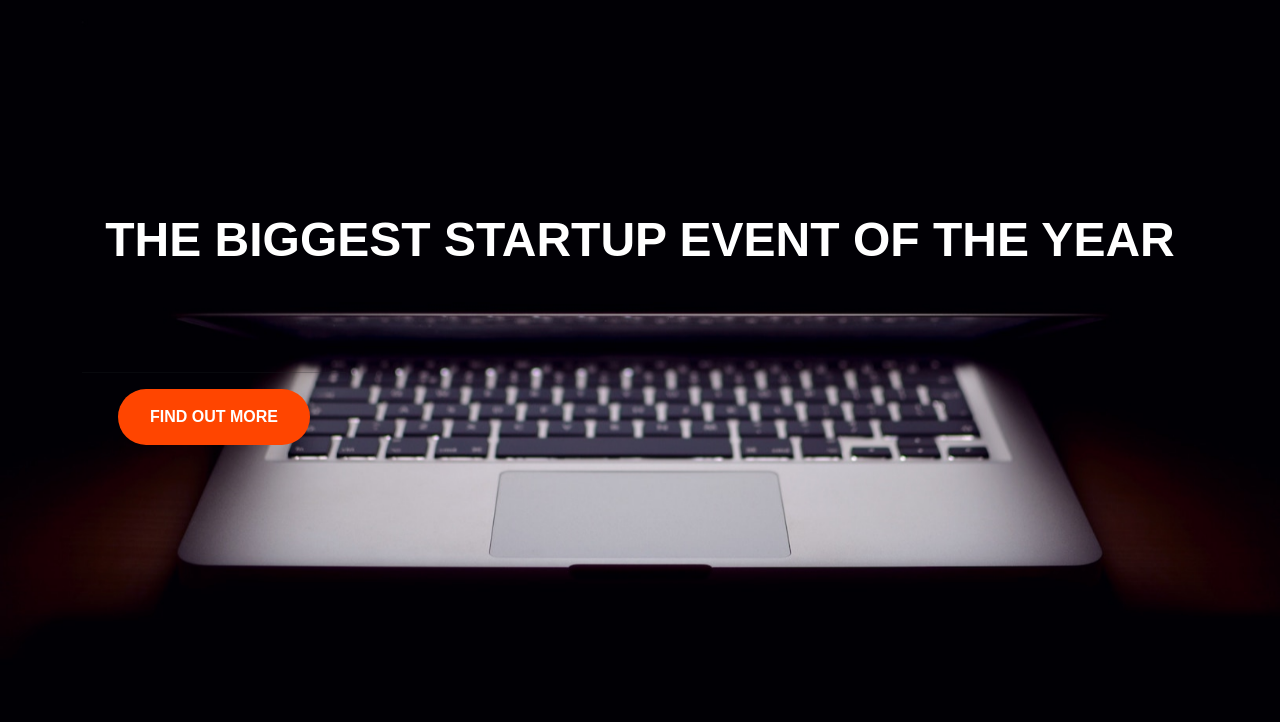
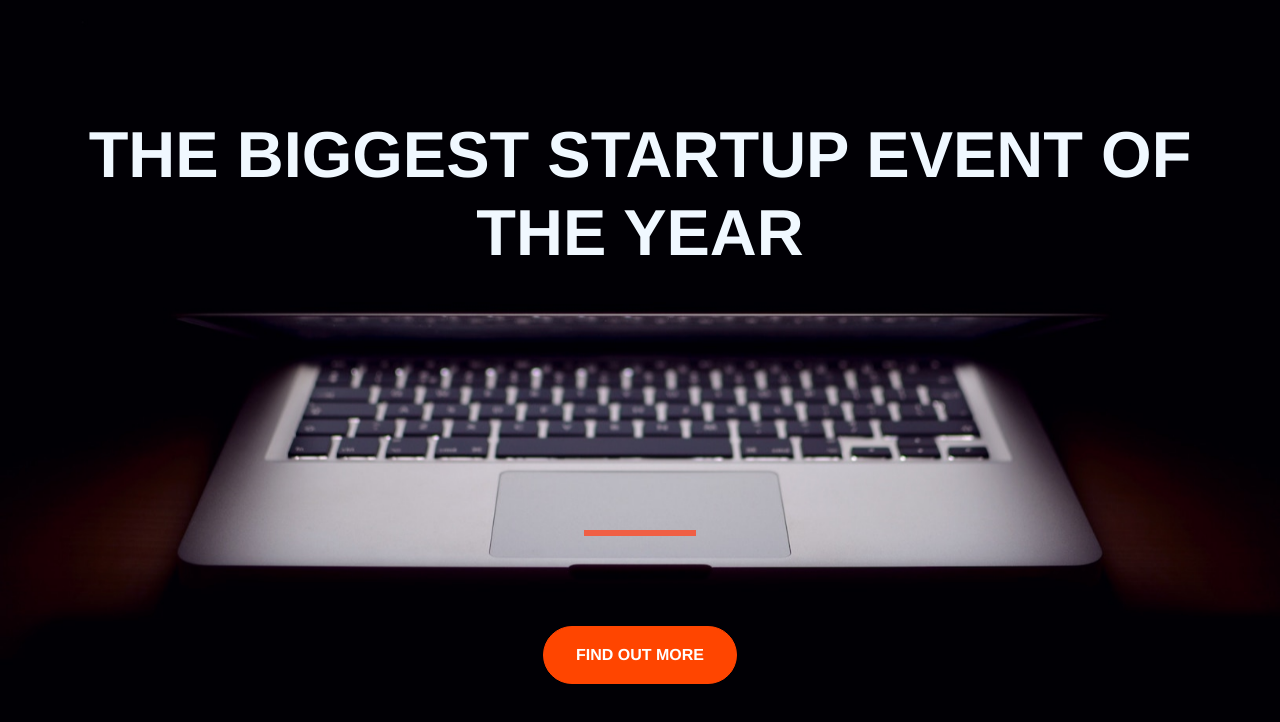
Before and after one commit to edujoliver/startuptutorial, a plain HTML site: page index.html in a window 1280 px wide. Drawn offline with nearby package versions, Linux system fonts and the light colour scheme.

Commit message:
Update styles.css

```diff
--- a/styles.css
+++ b/styles.css
@@ -1,45 +1,51 @@
-body, html {
-    height: 100%;
-    margin: 0;
-    font-family: 'Arial', sans-serif;
-    background: url('header.jpg') no-repeat center center fixed;
-    background-size: cover;
-}
-
-.content {
-    position: relative;
+body,
+html{
     width: 100%;
     height: 100%;
-}
+    font-family: 'Franklin Gothic Medium', 'Arial Narrow', Arial, sans-serif;
+    background: url(header.jpg) no-repeat center center fixed;
+    -webkit-background-size: cover;
+    -moz-background-size: cover;
+    -o-background-size: cover;
+    background-size: cover;
+  }
 
 h1 {
-    position: absolute;
-    top: 30%; /* Adjust text height here */
-    left: 50%;
-    transform: translate(-50%, -50%);
-    font-size: 3rem;
-    color: white;
-    text-align: center;
-    white-space: nowrap;
-}
-
-.btn-container {
-    position: absolute;
-    top: 65%; /* Adjust to align with touchpad */
-    left: 50%;
-    transform: translate(-50%, -50%);
+    font-size: 65px;
+    color: aliceblue;
+    justify-content: center;
 }
 
 .btn {
     font-weight: 700;
     border-radius: 300px;
     text-transform: uppercase;
-    background-color: orangered;
-    border: none;
-    padding: 1rem 2rem;
-    color: white;
+    max-width: 20%;
 }
 
-.btn:hover {
+.btn-primary {
+    background-color: orangered;
+    border-color:orangered ;
+}
+
+.btn-primary:hover {
     background-color: #ee4b08;
+    border-color: orangered;
+    border-width: 4px;
 }
+
+.btn-xl {
+    padding: 1rem 2rem;
+}
+
+hr {
+    margin: 90px auto;
+    color: #F05F44;
+    border: 3px solid #F05F44;
+    max-width: 10%;
+    opacity: 1;
+}
+
+.buffer {
+    height: 10rem;
+}
```
